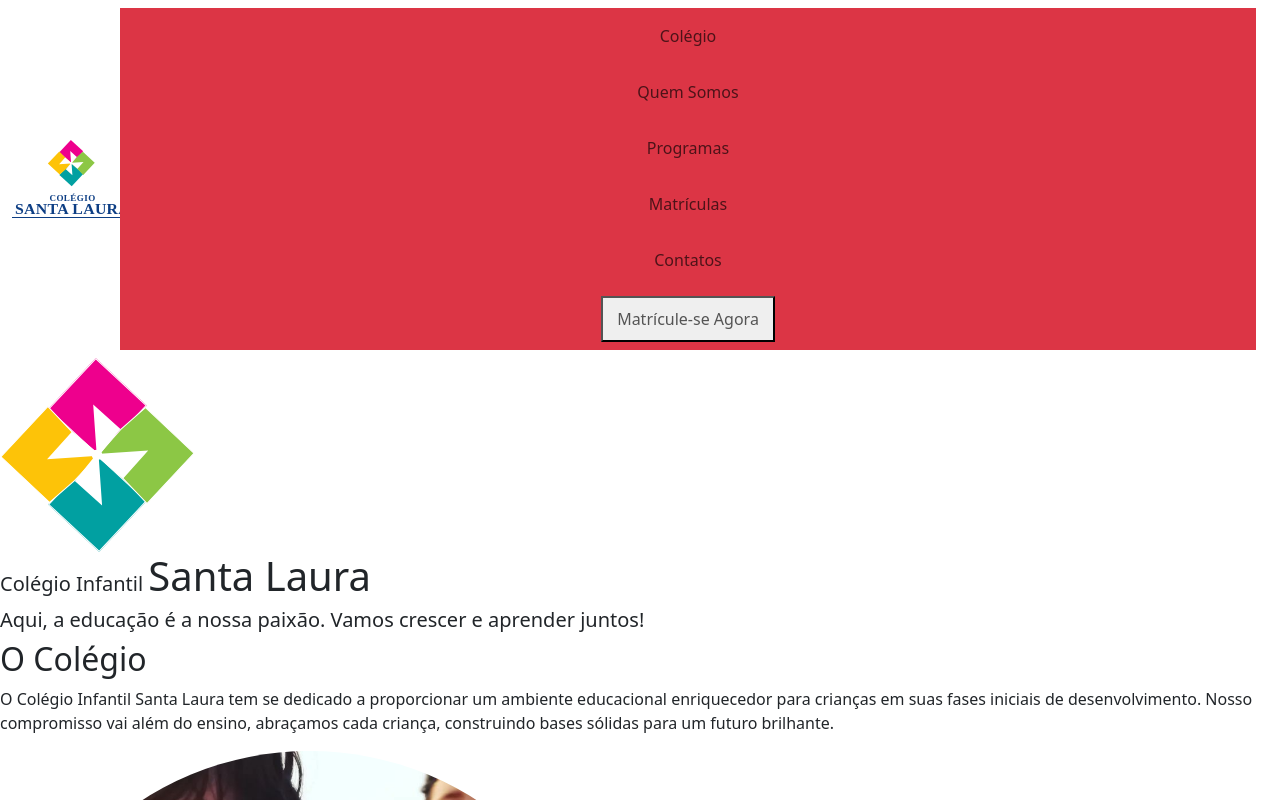
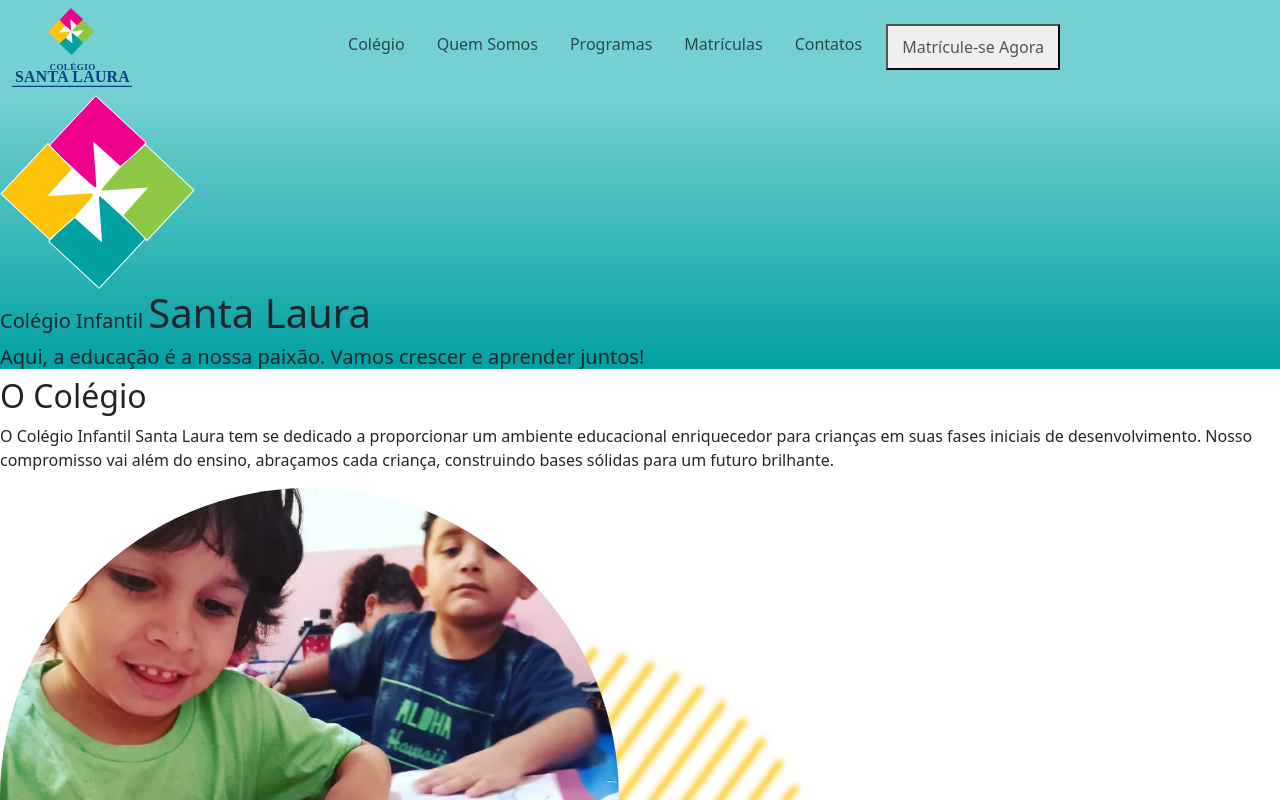
Before and after one commit to LucasCr95/Santa-Laura, a plain HTML site: page index.html in a window 1280 px wide. Shown: the top 800 px of the page. Drawn offline with Linux system fonts and the light colour scheme.

Commit message:
Altera background header

```diff
--- a/css/index.css
+++ b/css/index.css
@@ -1,11 +1,43 @@
 @charset "UTF-8";
 
 :root {
-   --color0: #000000;
-   --color1: #FFFFFF;
-   --color2: #0D3E84;
-   --color3: #EE008D;
-   --color4: #01A0A1;
-   --color5: #FDC308;
-   --color6: #8CC745;
+   --color0: #0D3E84;
+   --color1: #EE008D;
+   --color2: #75D0D1;
+   --color3: #FDC308;
+   --color4: #8CC745;
+   --color5: #01A0A1;
+   --color6: ;
 }
+
+.color0 {
+   color: var(--color0);
+}
+
+.color1 {
+   color: var(--color1);
+}
+
+.color2 {
+   color: var(--color2);
+}
+
+.color3 {
+   color: var(--color3);
+}
+
+.color4 {
+   color: var(--color4);
+}
+
+.color5 {
+   color: #01A0A1;
+}
+
+.bg-degrade-header {
+   background-image: linear-gradient(to bottom, var(--color2), var(--color5));
+}
+
+.bg-color2 {
+   background-color: var(--color2);
+}
--- a/index.html
+++ b/index.html
@@ -14,7 +14,7 @@
 </head>
 
 <body>
-   <header class="color0">
+   <header class="bg-color2">
       <nav class="navbar navbar-expand-md">
          <div class="container-fluid">
             <a href="#" class="">
@@ -27,7 +27,7 @@
             <!-- <i class="fa-solid fa-bars navbar-toggler"></i> -->
 
             <div id="navtarget" class="navbar-collapse collapse">
-               <ul class="navbar-nav justify-content-center w-100 row bg-danger text-center">
+               <ul class="navbar-nav justify-content-center w-100 text-center">
                   <li class="p-2 nav-item"><a href="" class="nav-link">Colégio</a></li>
                   <li class="p-2 nav-item"><a href="" class="nav-link">Quem Somos</a></li>
                   <li class="p-2 nav-item"><a href="" class="nav-link">Programas</a></li>
@@ -40,7 +40,7 @@
       </nav>
    </header>
    <main>
-      <section>
+      <section class="bg-degrade-header">
          <div>
             <div><img src="img/logo.svg" alt="logotipo do colégio infantil santa laura"></div>
             <div>
```
Also changed, not shown: img/Elipse 19.png (added), img/Grupo -1.png (added), img/Grupo 127.png (added), img/Grupo 161.png (added), img/pexels-julia-m-cameron-4143798.png (added).
